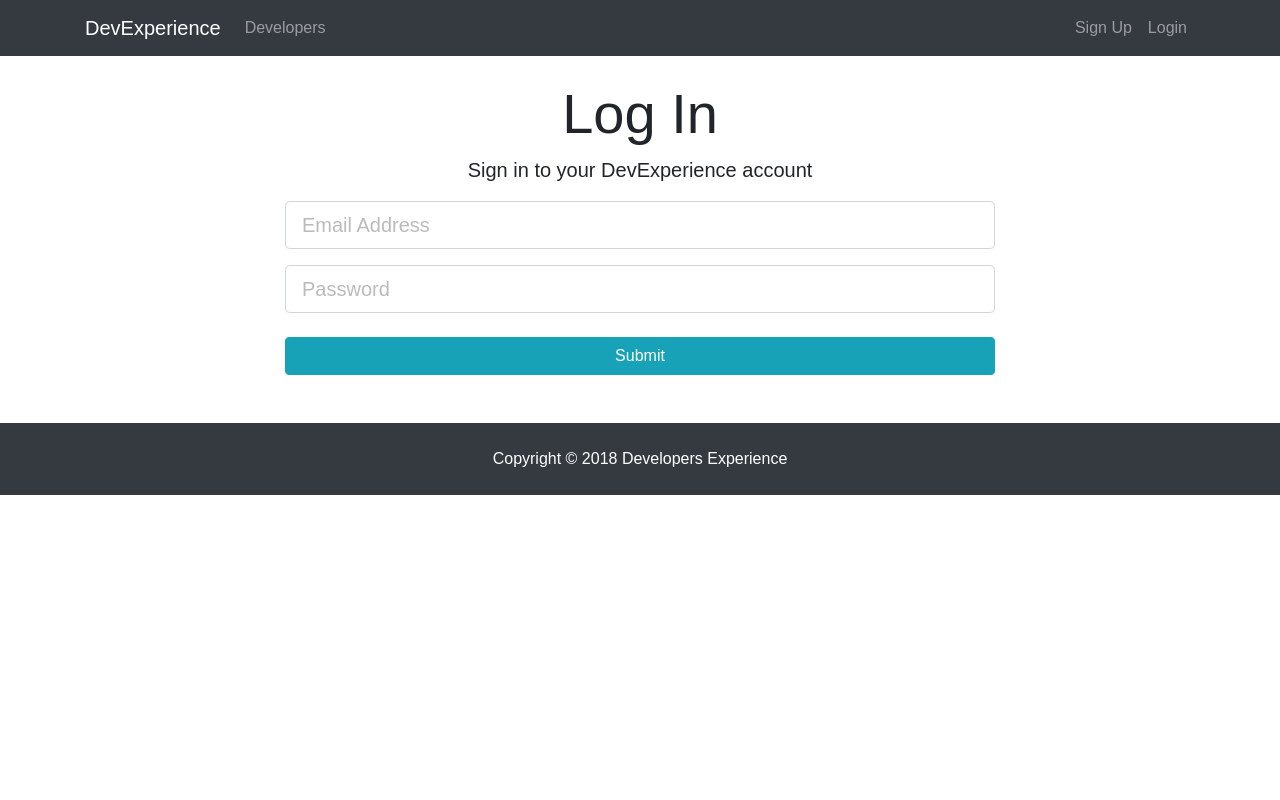
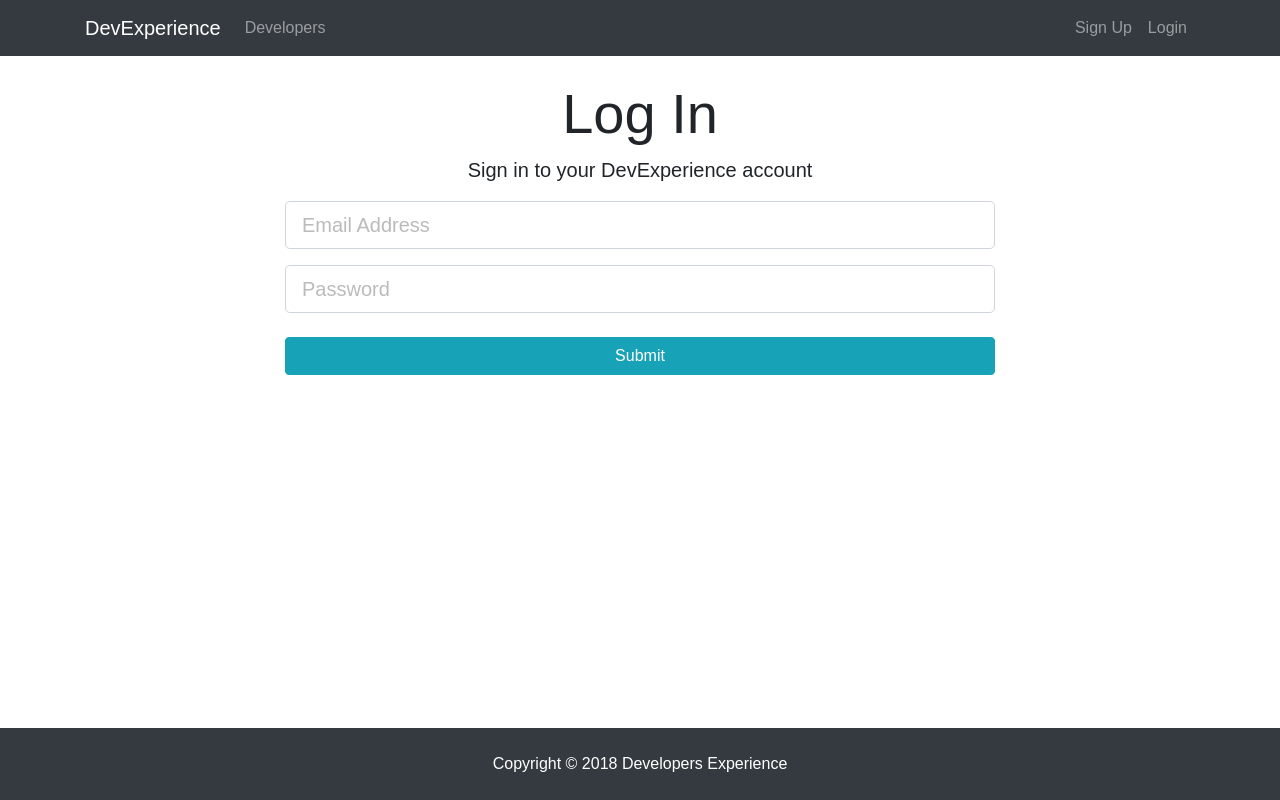
Before and after one commit to TheodoraDimitrova/devExperience, a React (Create React App) app in the folder client/: page /login in a window 1280 px wide. Built offline with nearby package versions, Linux system fonts and the light colour scheme.

Commit message:
ix external link rendering by replacing <Link> with <a> for GitHub repo URLs

```diff
--- a/client/src/components/layout/Footer.js
+++ b/client/src/components/layout/Footer.js
@@ -1,9 +1,11 @@
-import React from 'react'
+import React from "react";
 
 export default () => {
+  const currentYear = new Date().getFullYear();
+
   return (
-    <footer className="bg-dark text-white mt-5 p-4 text-center">
-    Copyright &copy; 2018 Developers Experience
-  </footer>
-  )
-}
+    <footer className="bg-dark text-white mt-auto p-4 text-center">
+      <div>Copyright &copy; {currentYear} Developers Experience</div>
+    </footer>
+  );
+};
--- a/client/src/components/profile/ProfileGit.js
+++ b/client/src/components/profile/ProfileGit.js
@@ -1,16 +1,16 @@
-import React, { Component } from 'react';
-import { Link } from 'react-router-dom';
-import PropTypes from 'prop-types';
+import React, { Component } from "react";
+
+import PropTypes from "prop-types";
 
 class ProfileGit extends Component {
   constructor(props) {
     super(props);
     this.state = {
-      clientId: 'e0c148d22ea4ae34f8db',
-      clientSecret: '96e8ce5326d513b0cd52207869a859b930165039',
+      clientId: "e0c148d22ea4ae34f8db",
+      clientSecret: "96e8ce5326d513b0cd52207869a859b930165039",
       count: 5,
-      sort: 'created: asc',
-      repos: []
+      sort: "created: asc",
+      repos: [],
     };
   }
 
@@ -21,30 +21,27 @@ class ProfileGit extends Component {
     fetch(
       `https://api.github.com/users/${username}/repos?per_page=${count}&sort=${sort}&client_id=${clientId}&client_secret=${clientSecret}`
     )
-      .then(res => res.json())
-      .then(data => {
-
-          this.setState({ repos: data });
-
+      .then((res) => res.json())
+      .then((data) => {
+        this.setState({ repos: data });
       })
-      .catch(err => console.log(err));
+      .catch((err) => console.log(err));
   }
 
   render() {
     const { repos } = this.state;
 
-    const repoItems = repos.map(repo => (
+    const repoItems = repos.map((repo) => (
       <div key={repo.id} className="card card-body mb-2">
         <div className="row">
           <div className="col-md-6">
             <h4>
-              <Link to={repo.html_url} className="text-info" target="_blank">
+              <a href={repo.html_url} className="text-info" target="_blank">
                 {repo.name}
-              </Link>
+              </a>
             </h4>
             <p>{repo.description}</p>
           </div>
-
         </div>
       </div>
     ));
@@ -59,7 +56,7 @@ class ProfileGit extends Component {
 }
 
 ProfileGit.propTypes = {
-  username: PropTypes.string.isRequired
+  username: PropTypes.string.isRequired,
 };
 
 export default ProfileGit;
--- a/client/src/components/profile/ProfileHeader.js
+++ b/client/src/components/profile/ProfileHeader.js
@@ -4,7 +4,6 @@ import isEmpty from "../../validation/is-empty";
 class ProfileHeader extends Component {
   render() {
     const { profile, loading } = this.props;
-
     if (loading || !profile || !profile.user) {
       return <h1>Loading profile header...</h1>;
     }
```
